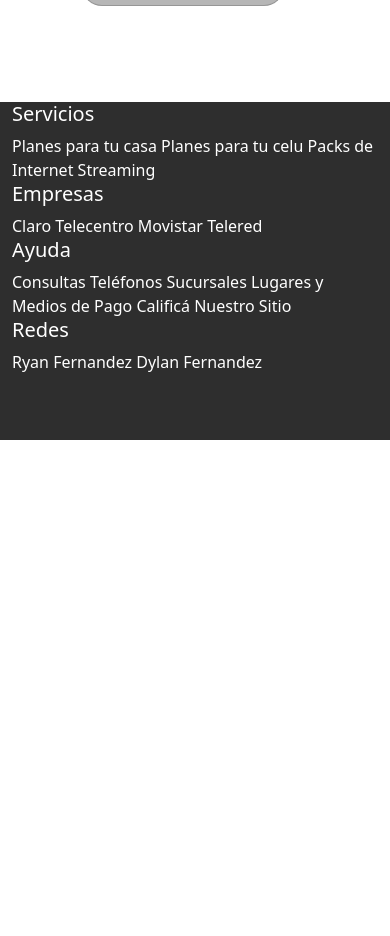
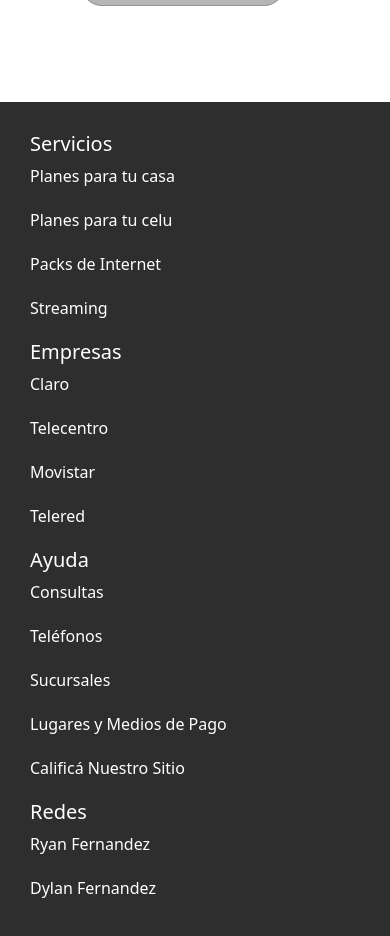
Before and after one commit to RyanXAXF/Web_Ryan_Dylan, a plain HTML site: page pages/servicios.html in a window 390 px wide. Shown: the part 2416-3352 px from the top of the page. Before the commit the page ends 2856 px from the top, so only its background shows below. Drawn offline with Linux system fonts and the light colour scheme.

Commit message:
seccion servicios responsive

```diff
--- a/css/style.css
+++ b/css/style.css
@@ -33,19 +33,32 @@
     background-color: aqua;
 }
 
+/*FOOTER*/
+
 .footer{
     background-color: rgb(46, 46, 46);
     color: white;
     margin-top: 80px;
-    height: 40%;
+    height: auto;
+    min-height: 40%;
+    padding: 30px;
+
 
 }
-.footer .row{
 
+div.col-12.col-md-3{
+    display: flex;
+    flex-direction: column;
 }
 .footer a{
     text-decoration: none;
     color: white;
+    margin-bottom: 20px;
+}
+.footer a:hover{
+    text-decoration: none;
+    color: rgb(133, 133, 133);
+
 }
 .footer.col-12.titulo_footer{
     padding: 30px;
--- a/pages/servicios.html
+++ b/pages/servicios.html
@@ -36,7 +36,7 @@
                       <h5 class="card-title titulo_tarjeta">Planes de internet WIFI | Fibra Optica </h5>
                       <h4 class="card-text titulo_tarjeta2">Con TV HD y telefonía para tu casa</h4>
 
-                      <a href="#" class="btn btn-danger">OPCIONES</a>
+                      <a href="../pages/internet.html" class="btn btn-danger">OPCIONES</a>
                     </div>
                   </div>
             </div>
@@ -48,7 +48,7 @@
                       <h5 class="card-title titulo_tarjeta">Planes Prepago y Pospago</h5>
                       <h4 class="card-text titulo_tarjeta2">Para tu celu</h4>
 
-                      <a href="#" class="btn btn-danger">OPCIONES</a>
+                      <a href="../pages/celu.html" class="btn btn-danger">OPCIONES</a>
                     </div>
                   </div>
             </div>
@@ -60,7 +60,7 @@
                       <h5 class="card-title titulo_tarjeta">Packs de Internet </h5>
                       <h4 class="card-text titulo_tarjeta2">
                         Elegí el Pack de Datos que querés para estar conectado y compralo en un solo click. ¡Vienen con WhatsApp + Redes Sociales + Free Fire gratis!</h4>
-                      <a href="#" class="btn btn-danger">OPCIONES</a>
+                      <a href="../pages/packs_internet.html" class="btn btn-danger">OPCIONES</a>
                     </div>
                   </div>
             </div>
@@ -72,7 +72,7 @@
                       <h5 class="card-title titulo_tarjeta">Plataformas de Streaming!</h5>
                       <h4 class="card-text titulo_tarjeta2">Suma las mejores plataformas de streaming a tus dispositivos para ver el contenido que desees!</h4>
 
-                      <a href="#" class="btn btn-danger">OPCIONES</a>
+                      <a href="../pages/streaming.html" class="btn btn-danger">OPCIONES</a>
                     </div>
                   </div>
             </div>
@@ -81,25 +81,21 @@
 
     <section class="container-fluid footer">
         <div class="row">
-            <div class="col-12">
+            <div class="col-12 col-md-3 col-sm-12">
                 <h5 class="titulo_footer">Servicios</h5>
                 <a href="">Planes para tu casa</a>
                 <a href="">Planes para tu celu</a>
                 <a href="">Packs de Internet</a>
                 <a href="">Streaming</a>
             </div>
-        </div>
-        <div class="row">
-            <div class="col-12">
+            <div class="col-12 col-md-3 col-sm-12">
                 <h5>Empresas</h5>
                 <a href="">Claro</a>
                 <a href="">Telecentro</a>
                 <a href="">Movistar</a>
                 <a href="">Telered</a>
             </div>
-        </div>
-        <div class="row">
-            <div class="col-12">
+            <div class="col-12 col-md-3 col-sm-12">
                 <h5>Ayuda</h5>
                 <a href="">Consultas</a>
                 <a href="">Teléfonos</a>
@@ -107,9 +103,7 @@
                 <a href="">Lugares y Medios de Pago</a>
                 <a href="">Calificá Nuestro Sitio</a>
             </div>
-        </div>
-        <div class="row">
-            <div class="col-12">
+            <div class="col-12 col-md-3 col-sm-12">
                 <h5>Redes</h5>
                 <a href="https://www.instagram.com/ryanxaxf/">Ryan Fernandez</a>
                 <a href="https://www.instagram.com/dylan.fernandez_g/">Dylan Fernandez</a>
```
Also changed, not shown: pages/celu.html (added), pages/internet.html (added), pages/packs_internet.html (added), pages/streaming.html (added).
